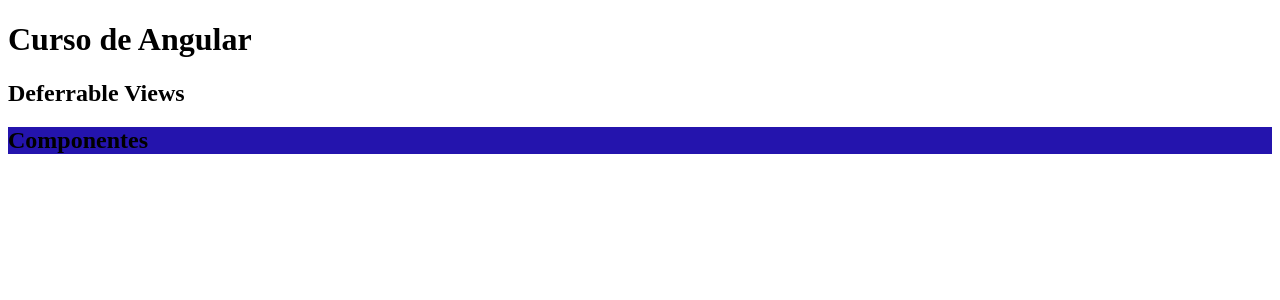
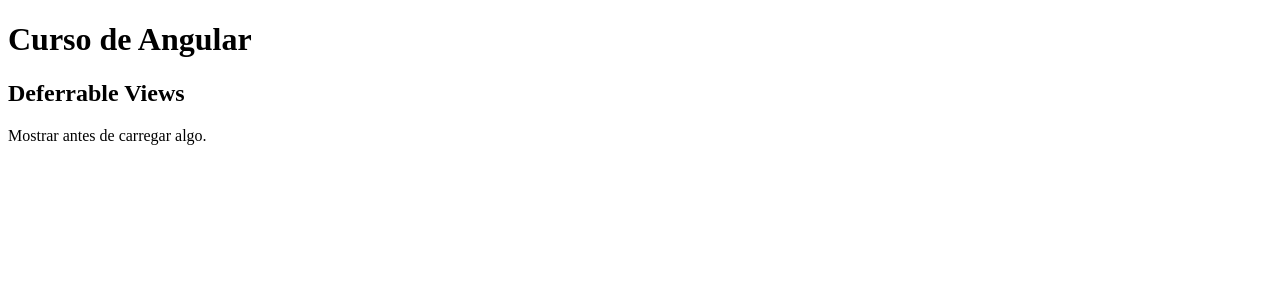
Before and after one commit to CarolMontteiro/CursoAngularVers-o-7, an Angular app: page / in a window 1280 px wide. Shown: the top 300 px of the page. Built offline with nearby package versions, Linux system fonts and the light colour scheme.

Commit message:
Aula de Deferrable Views - on; idle; timer; viewport; interaction; hover; immediate;

```diff
--- a/src/app/components/template/template-deferrable-views/template-deferrable-views.component.html
+++ b/src/app/components/template/template-deferrable-views/template-deferrable-views.component.html
@@ -1,10 +1,12 @@
-<h2>Deferrable Views</h2>
 
-@defer {
+
+<h2 #trigger>Deferrable Views</h2>
+
+@defer (on interaction(trigger2); prefetch on interaction(trigger)) {
      <app-new-component />
-}@placeholder {
-     <p>Mostrar antes de carregar algo.</p>
-}@loading {
+}@placeholder() {
+     <p #trigger2>Mostrar antes de carregar algo.</p>
+}@loading() {
      <p>Loading...</p>
 }@error {
      <p>Loading failed</p>
```
